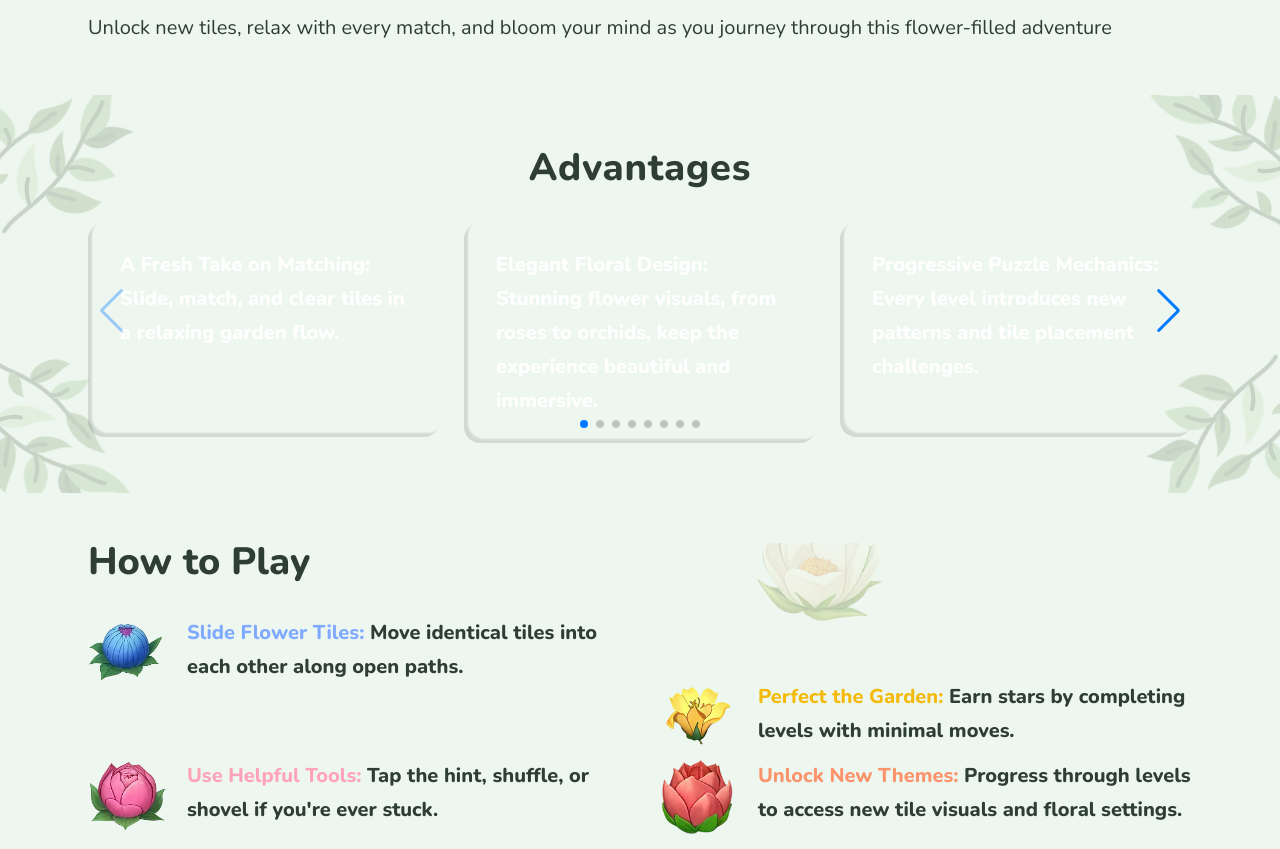
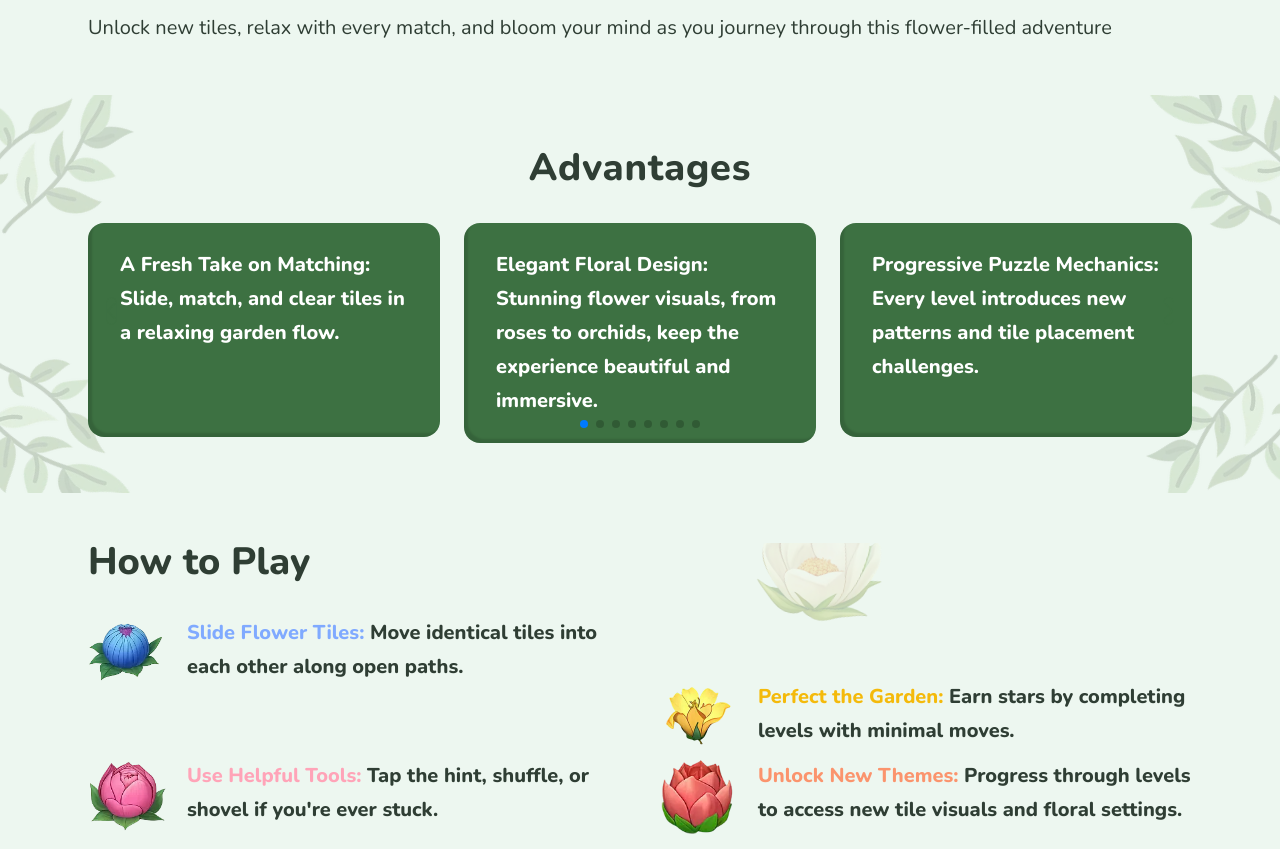
Before and after one commit to Ievgeniia23/STP-9922, a website built with Vite: page src/index.html in a window 1280 px wide. Shown: the part 1219-2068 px from the top of the page. Built offline with nearby package versions, Linux system fonts and the light colour scheme; files whose address does not match are found by name.

Commit message:
Change swiper

```diff
--- a/src/css/advantages.css
+++ b/src/css/advantages.css
@@ -1,5 +1,10 @@
 .container {
   overflow: hidden;
+}
+
+.swiper-button-prev::after,
+.swiper-button-next::after {
+  display: none;
 }
 
 .adv-wrapp {
@@ -12,14 +17,15 @@
   height: auto;
   min-height: 146px;
   display: flex;
-  justify-content: center;
+  justify-content:flex-start;
   align-items: center;
-  text-align: center;
+  text-align: left;
   width: 100%;
-  max-width: 156px;
+  height: 100%;
+  /* flex-direction: column; */
+  max-width: 120px;
   box-sizing: border-box;
-  /* width: 126px;
-    height: 146px; */
+  height: 156px;
    @media (min-width: 1200px) {
     border-radius: 16px;
     padding: 25px 32px;
@@ -29,8 +35,14 @@
     min-height: 214px;
   }
 }
+.adv-text {
+  margin: 0 auto;
+}
 .swiper {
+  position: relative;
   width: 100%;
+  padding: 0 60px;
+  overflow: visible;
 }
 .swiper-wrapper {
   max-width: 100%;
@@ -38,7 +50,11 @@
 }
 .swiper-slide {
   width: 100%;
+  height: 100%;
   box-sizing: border-box;
+  display: flex;
+  justify-content: center;
+  text-align: center;
 }
 
 .adv-text {
@@ -49,6 +65,7 @@
   line-height: 1.3;
   margin: 0;
   text-align: left;
+  align-items: center;
   @media (min-width: 1200px) {
     font-family: var(--font-family);
     font-weight: 700;
@@ -56,6 +73,7 @@
     line-height: 1.7;
   }
 }
+
 
 .swiper-pagination {
   margin-top: 20px;
@@ -68,6 +86,13 @@
   height: 6px;
   background: var(--cards);
   opacity: 0.5;
+  /* padding: 0 40px;  */
+  overflow: visible;
+}
+
+.swiper-pagination-bullet-active {
+  opacity: 1;
+  background: var(--accent-color);
 }
 
 .swiper-controls {
@@ -82,7 +107,7 @@
 
 .swiper-button-prev,
 .swiper-button-next {
-  background: none;
+  background: transparent;
   border: none;
   padding: 8px;
   cursor: pointer;
@@ -90,13 +115,20 @@
   position: absolute;
   top: 50%;
   transform: translateY(-50%);
+    color: var(--cards);
+  background: transparent;
+  border: none;
+  font-size: 24px;
+  cursor: pointer;
+
 }
+
+
 .swiper-button-prev {
   left: -12px;
 }
-
 .swiper-button-next {
-  right: -12px;
+  right: -100px;
 }
 
 .icon {
@@ -184,12 +216,3 @@
     transform: rotate(125deg);
   }
 }
-
-/* .swiper-button-prev,
-.swiper-button-next {
-  background: transparent;
-  border: none;
-  font-size: 24px;
-  cursor: pointer;
-  color: var(--accent-color);
-} */
--- a/src/css/base.css
+++ b/src/css/base.css
@@ -1,6 +1,7 @@
 :root {
-  --cards: #gut checkout3d7142;
-  --for-gallery-card: #fff9cc;
+ --cards: #3d7142;
+
+    --for-gallery-card: #fff9cc;
   --text-color: #2f3e34;
   --text-color-for-cards: #fff;
   --background: #edf7f0;
@@ -10,6 +11,10 @@
 
   --swiper-theme-color:  #3d7142;
 }
+
+
+
+
 
 *,
 *::before,
--- a/src/css/header.css
+++ b/src/css/header.css
@@ -26,7 +26,7 @@ logo {
 .header-container {
   box-sizing: border-box;
   padding-block: 12px;
-  width: 100%;
+  max-width: 100%;
   max-width: none;
   /* padding-inline: 16px; */
   display: flex;
@@ -150,7 +150,7 @@ logo {
   position: fixed;
   top: 0;
   right: 0;
-  width: 100vw;
+  width: 100%;
   height: 100vh;
   box-shadow: -2px 0 10px rgba(0, 0, 0, 0.1);
   padding: 20px;
--- a/src/js/advantages-swiper.js
+++ b/src/js/advantages-swiper.js
@@ -5,16 +5,15 @@ import 'swiper/css/pagination';
 import 'swiper/css/navigation';
 
 const swiperEl = document.querySelector('[data-swiper="advantages"]');
-const paginationEl = document.querySelector('[data-pagination="advantages"]');
-const prevBtn = document.querySelector(
+const paginationEl = swiperEl.querySelector('[data-pagination="advantages"]');
+const prevBtn = swiperEl.querySelector(
   '[data-swiper-button-prev="advantages"]'
 );
-const nextBtn = document.querySelector(
+const nextBtn = swiperEl.querySelector(
   '[data-swiper-button-next="advantages"]'
 );
 
-if (swiperEl && paginationEl) {
-  const swiper = new Swiper(swiperEl, {
+new Swiper(swiperEl, {
   modules: [Pagination, Navigation],
   pagination: {
     el: paginationEl,
@@ -24,7 +23,7 @@ if (swiperEl && paginationEl) {
     prevEl: prevBtn,
     nextEl: nextBtn,
   },
-    slidesPerView:2,
+  slidesPerView: 2,
   spaceBetween: 12,
   breakpoints: {
     1200: {
@@ -33,4 +32,40 @@ if (swiperEl && paginationEl) {
     },
   },
 });
-}
+
+// import Swiper from 'swiper';
+// import { Pagination, Navigation } from 'swiper/modules';
+// import 'swiper/css';
+// import 'swiper/css/pagination';
+// import 'swiper/css/navigation';
+
+// const swiperEl = document.querySelector('[data-swiper="advantages"]');
+// const paginationEl = document.querySelector('[data-pagination="advantages"]');
+// const prevBtn = document.querySelector(
+//   '[data-swiper-button-prev="advantages"]'
+// );
+// const nextBtn = document.querySelector(
+//   '[data-swiper-button-next="advantages"]'
+// );
+
+// if (swiperEl && paginationEl) {
+//   const swiper = new Swiper(swiperEl, {
+//     modules: [Pagination, Navigation],
+//     pagination: {
+//       el: paginationEl,
+//       clickable: true,
+//     },
+//     navigation: {
+//       prevEl: prevBtn,
+//       nextEl: nextBtn,
+//     },
+//     slidesPerView:2,
+//     spaceBetween: 12,
+//     breakpoints: {
+//       1200: {
+//         slidesPerView: 3,
+//         spaceBetween: 24,
+//       },
+//     },
+//   });
+// }
--- a/src/partials/advantages.html
+++ b/src/partials/advantages.html
@@ -5,24 +5,28 @@
     <div class="decor-leaf decor-top-right"></div>
     <div class="decor-leaf decor-bottom-left"></div>
     <div class="decor-leaf decor-bottom-right"></div>
-    <h2 class="section-title">Advantages</h2>
+
     </div>
 
+<h2 class="section-title">Advantages</h2>
+<!-- <div class="swiper-wrapper-container"></div> -->
 
-<div class="swiper-controls">
+
+
+<!-- <div class="swiper-controls">
   <button class="swiper-button-prev" data-swiper-button-prev="advantages">
     <svg class="icon icon-prev">
       <use href="/img/icons/sprite.svg#icon-arrow"></use>
     </svg>
-  </button>
-  <button class="swiper-button-next" data-swiper-button-next="advantages">
-    <svg class="icon icon-next">
-      <use href="/img/icons/sprite.svg#icon-arrow"></use>
-    </svg>
-  </button>
+  </button> -->
+
 
 
     <div class="swiper" data-swiper="advantages">
+
+<button class="swiper-button-prev" data-swiper-button-prev="advantages">
+        <svg class="icon icon-prev"><use href="../img/icons/sprite.svg#icon-arrow"></use></svg>
+      </button>
       <ul class="swiper-wrapper card-wrapper">
         <li class="swiper-slide adv-wrapp">
           <p class="adv-text">
@@ -84,9 +88,21 @@
           </p>
         </li>
       </ul>
-    </div>
-    <div class="swiper-pagination" data-pagination="advantages"></div>
-  </div>
 
 
+
+      <button class="swiper-button-next" data-swiper-button-next="advantages">
+        <svg class="icon icon-next"><use href="../img/icons/sprite.svg#icon-arrow"></use></svg>
+      </button>
+
+
+ <div class="swiper-pagination" data-pagination="advantages"></div>
+    </div>
+  </div>
 </section>
+
+<!-- <button class="swiper-button-next" data-swiper-button-next="advantages">
+    <svg class="icon icon-next">
+      <use href="/img/icons/sprite.svg#icon-arrow"></use>
+    </svg>
+  </button> -->
--- a/src/partials/footer.html
+++ b/src/partials/footer.html
@@ -6,7 +6,7 @@
         <li class="footer-item-contacts">
           <a class="footer-link-contacts" href="https://cedargamestudio.com">
             <svg class="footer-icon">
-              <use href="../img/icons/sprite.svg#icon-link"></use>
+              <use href="/img/icons/sprite.svg#icon-link"></use>
             </svg>
             cedargamestudio.com
           </a>
@@ -14,7 +14,7 @@
         <li class="footer-item-contacts">
           <a class="footer-link-contacts" href="mailto:info@digitexa.pro">
             <svg class="footer-icon">
-              <use href="../img/icons/sprite.svg#icon-mail"></use>
+              <use href="/img/icons/sprite.svg#icon-mail"></use>
             </svg>
             info@digitexa.pro</a
           >
@@ -25,7 +25,7 @@
             href="https://facebook.com/floralmastergame"
           >
             <svg class="footer-icon">
-              <use href="../img/icons/sprite.svg#icon-facebook"></use>
+              <use href="/img/icons/sprite.svg#icon-facebook"></use>
             </svg>
             /floralmastergame</a
           >
@@ -38,7 +38,7 @@
             rel="noopener noreferrer"
           >
             <svg class="footer-icon">
-              <use href="../img/icons/sprite.svg#icon-instagram"></use>
+              <use href="/img/icons/sprite.svg#icon-instagram"></use>
             </svg>
             @floralmasterpuzzle
           </a>
--- a/src/partials/header.html
+++ b/src/partials/header.html
@@ -60,7 +60,7 @@
       data-close-btn
     >
       <svg class="burger-cross" width="20" height="20">
-        <use href="/img/icons/sprites.svg#icon-burger-cross"></use>
+        <use href="../img/icons/sprite.svg@icon-burger-cross"></use>
       </svg>
     </button>
 
```
Also changed, not shown: src/img/icons/sprite1-2.svg (deleted). Lines whose indentation alone changed are shown as unchanged.
